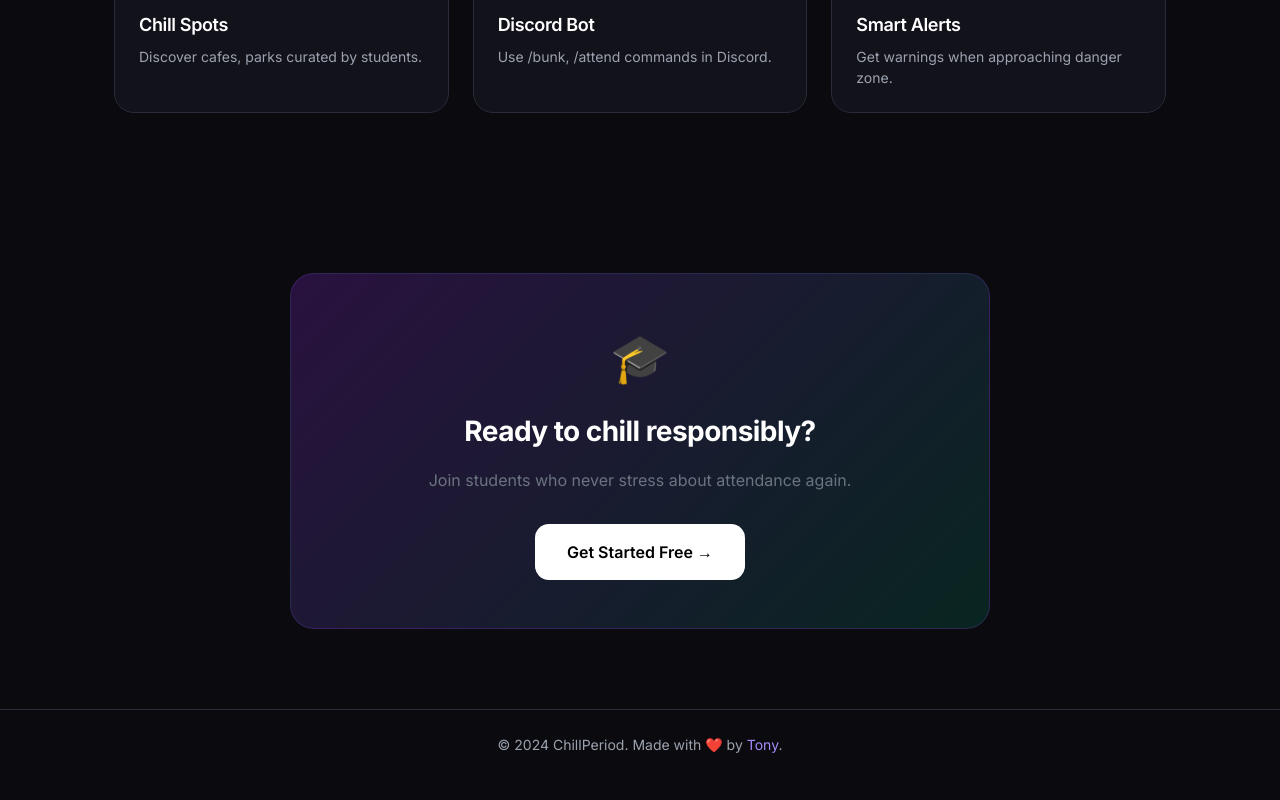
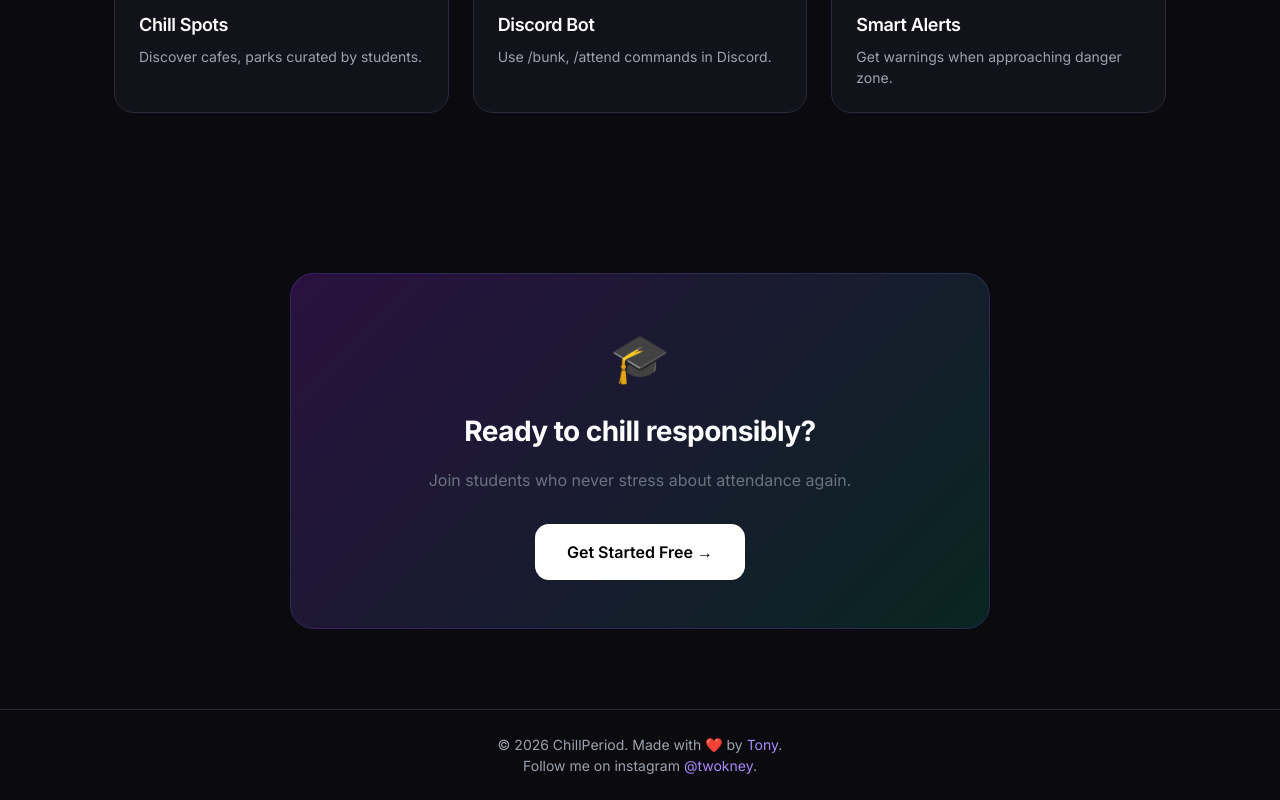
Before and after one commit to LaxmanYadav-12/ChillPeriod, a Next.js app in the folder chillperiod-web/: page / in a window 1280 px wide. Shown: the part 1210-2010 px from the top of the page. Before the commit the page ends 1989 px from the top, so only its background shows below. Built offline with nearby package versions, Linux system fonts and the light colour scheme.

Commit message:
Update page.js

```diff
--- a/chillperiod-web/src/app/page.js
+++ b/chillperiod-web/src/app/page.js
@@ -140,7 +140,10 @@ export default function Home() {
       {/* Footer */}
       <footer style={{ padding: '24px', borderTop: '1px solid var(--border-color)', textAlign: 'center' }}>
         <p style={{ color: 'var(--text-secondary)', fontSize: '14px' }}>
-          © 2024 ChillPeriod. Made with ❤️ by <a href="https://github.com/DarkModeTony" style={{ color: '#a78bfa' }}>Tony</a>.
+          © 2026 ChillPeriod. Made with ❤️ by <a href="https://github.com/DarkModeTony" target="_blank" rel="noopener noreferrer" style={{ color: '#a78bfa' }}>Tony</a>.
+        </p>
+        <p style={{ color: 'var(--text-secondary)', fontSize: '14px' }}>
+          Follow me on instagram <a href="https://www.instagram.com/twokney/" target="_blank" rel="noopener noreferrer" style={{ color: '#a78bfa' }}>@twokney</a>.
         </p>
       </footer>
 
```
